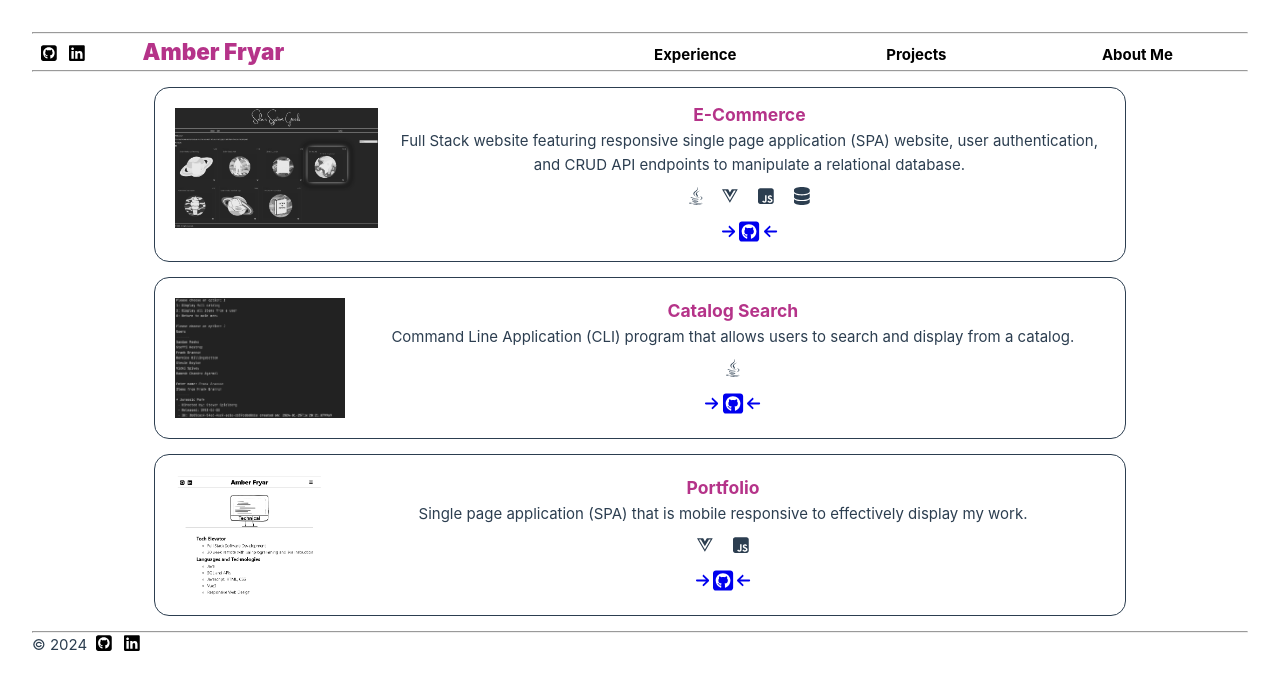
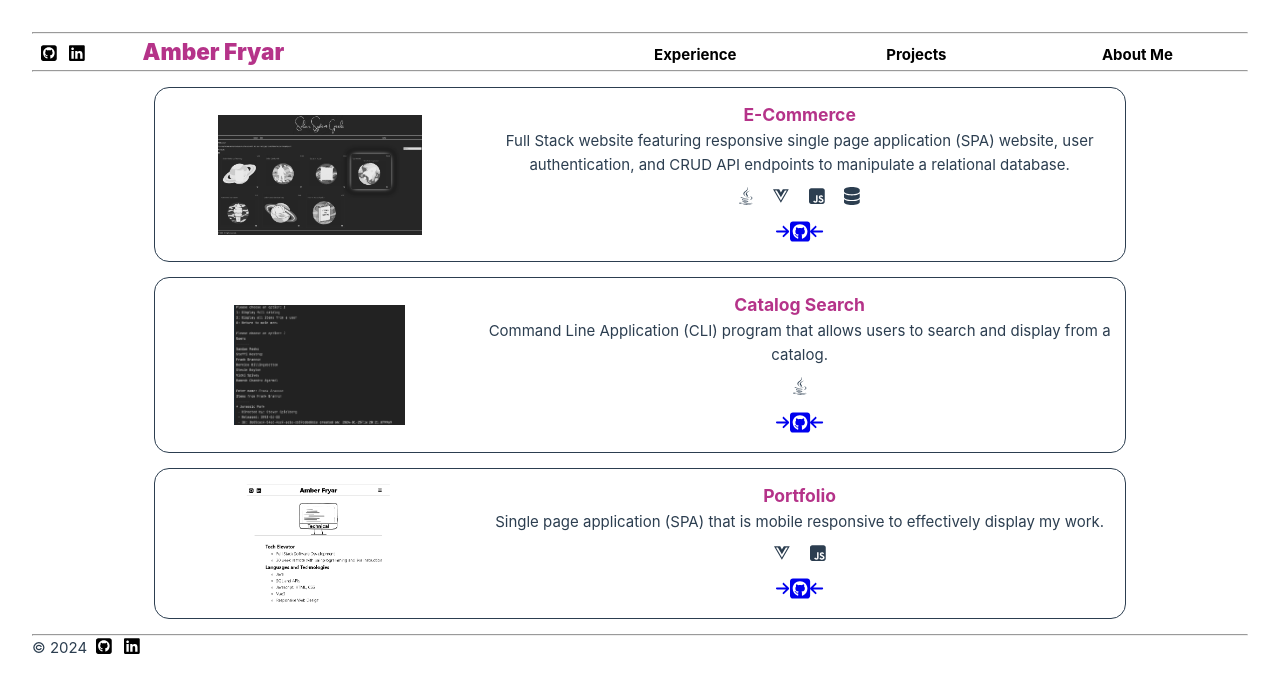
Before and after one commit to AmberFryar/Portfolio, a Vue app: page /projects in a window 1280 px wide. Shown: the top 692 px of the page. Built offline with nearby package versions, Linux system fonts and the light colour scheme.

Commit message:
project info centering adjusted vertically

```diff
--- a/src/components/Projects.vue
+++ b/src/components/Projects.vue
@@ -1,41 +1,59 @@
 // TODO: Methods so .projects on hover has all of the highlights/changes.
+// TODO: make JSON file to hold data instead of hardcoding here. 1 container- loop through data array to create multiple projects
+
 <template>
     <div class="project" id="E-Commerce">
-        <img class="imgColor" src="/src/assets/P_SSG_homepage.png" />
-        <img class="imgBW" src="/src/assets/P_SSG_homepage_BW.png" />
+        <div class="imgContainer">
+            <img class="imgBW" src="/src/assets/P_SSG_homepage_BW.png" />
+            <img class="imgColor" src="/src/assets/P_SSG_homepage.png" />
+        </div>
         <div class="info">
             <h3 class="name">E-Commerce</h3>
-            <h4 class="description">Full Stack website featuring responsive single page application (SPA) website, user authentication, and CRUD API endpoints to manipulate a relational database.</h4>
-            <div class="tech"><font-awesome-icon class= "icons" :icon="['fab', 'java']" />
-                              <font-awesome-icon class= "icons" :icon="['fab', 'vuejs']" />
-                              <font-awesome-icon class= "icons" :icon="['fab', 'js-square']" />
-                              <font-awesome-icon class= "icons" :icon="['fas', 'database']" /> </div>
+            <h4 class="description">Full Stack website featuring responsive single page application (SPA) website, user
+                authentication, and CRUD API endpoints to manipulate a relational database.</h4>
+            <div class="tech"><font-awesome-icon class="icons" :icon="['fab', 'java']" />
+                <font-awesome-icon class="icons" :icon="['fab', 'vuejs']" />
+                <font-awesome-icon class="icons" :icon="['fab', 'js-square']" />
+                <font-awesome-icon class="icons" :icon="['fas', 'database']" />
+            </div>
             <a href="https://github.com/AmberFryar/E-Commerce#e-commerce" target="_blank">
-                <font-awesome-icon class= "arrow" :icon="['fas', 'arrow-right']" /> <font-awesome-icon class= "GitHub" :icon="['fab', 'square-github']" /> <font-awesome-icon class= "arrow" :icon="['fas', 'arrow-left']" /> </a>
+                <font-awesome-icon class="arrow" :icon="['fas', 'arrow-right']" />
+                <font-awesome-icon class="GitHub" :icon="['fab', 'square-github']" />
+                <font-awesome-icon class="arrow" :icon="['fas', 'arrow-left']" /> </a>
         </div>
     </div>
     <div class="project" id="Catalog">
-        <img class="imgColor" src="/src/assets/P_Catalog_search.png" />
-        <img class="imgBW" src="/src/assets/P_Catalog_search_BW.png" />
+        <div class="imgContainer">
+            <img class="imgColor" src="/src/assets/P_Catalog_search.png" />
+            <img class="imgBW" src="/src/assets/P_Catalog_search_BW.png" />
+        </div>
         <div class="info">
             <h3 class="name">Catalog Search</h3>
-            <h4 class="description"> Command Line Application (CLI) program that allows users to search and display from a catalog.</h4>
-            <div class="tech"><font-awesome-icon class= "icons" :icon="['fab', 'java']" /> </div>
+            <h4 class="description"> Command Line Application (CLI) program that allows users to search and display from a
+                catalog.</h4>
+            <div class="tech"><font-awesome-icon class="icons" :icon="['fab', 'java']" /> </div>
             <a href="https://github.com/AmberFryar/Catalog-Search#catalog" target="_blank">
-                <font-awesome-icon class= "arrow" :icon="['fas', 'arrow-right']" /> <font-awesome-icon class= "GitHub" :icon="['fab', 'square-github']" /> <font-awesome-icon class= "arrow" :icon="['fas', 'arrow-left']" /> </a>
+                <font-awesome-icon class="arrow" :icon="['fas', 'arrow-right']" />
+                <font-awesome-icon class="GitHub" :icon="['fab', 'square-github']" />
+                <font-awesome-icon class="arrow" :icon="['fas', 'arrow-left']" /> </a>
         </div>
-
     </div>
     <div class="project" id="Portfolio">
-        <img class="imgColor" src="/src/assets/P_Portfolio.png" />
-        <img class="imgBW" src="/src/assets/P_Portfolio_BW1.png" />
+        <div class="imgContainer">
+            <img class="imgColor" src="/src/assets/P_Portfolio.png" />
+            <img class="imgBW" src="/src/assets/P_Portfolio_BW1.png" />
+        </div>
         <div class="info">
             <h3 class="name">Portfolio</h3>
-            <h4 class="description"> Single page application (SPA) that is mobile responsive to effectively display my work.</h4>
-            <div class="tech"><font-awesome-icon class= "icons" :icon="['fab', 'vuejs']" />
-                              <font-awesome-icon class= "icons" :icon="['fab', 'js-square']" /></div>
+            <h4 class="description"> Single page application (SPA) that is mobile responsive to effectively display my work.
+            </h4>
+            <div class="tech"><font-awesome-icon class="icons" :icon="['fab', 'vuejs']" />
+                <font-awesome-icon class="icons" :icon="['fab', 'js-square']" />
+            </div>
             <a href="https://github.com/AmberFryar/Portfolio#portfolio-website" target="_blank">
-                <font-awesome-icon class= "arrow" :icon="['fas', 'arrow-right']" /> <font-awesome-icon class= "GitHub" :icon="['fab', 'square-github']" /> <font-awesome-icon class= "arrow" :icon="['fas', 'arrow-left']" /> </a>
+                <font-awesome-icon class="arrow" :icon="['fas', 'arrow-right']" />
+                <font-awesome-icon class="GitHub" :icon="['fab', 'square-github']" />
+                <font-awesome-icon class="arrow" :icon="['fas', 'arrow-left']" /> </a>
         </div>
 
     </div>
@@ -44,7 +62,7 @@
 
 </script>
 <style scoped>
-.project {
+/* .project {
     display: flex;
     border-style: solid;
     border-width: thin;
@@ -55,42 +73,69 @@
     margin: auto;
     margin-top: 15px;
     margin-bottom: 15px;
+} */
+.project {
+    display: grid;
+    border-style: solid;
+    border-width: thin;
+    width: 80%;
+    height: auto;
+    border-radius: 15px;
+    padding: 5px;
+    margin: auto;
+    margin-top: 15px;
+    margin-bottom: 15px;
+    grid-template-columns: 1fr 2fr;
+    grid-template-areas: "imgContainer info";
 }
 
 .name {
-    color:rgb(181 51 137);
+    color: rgb(181 51 137);
 }
+
 h3 {
     font-weight: bold;
 }
+
 .project:hover {
     border-width: medium;
     border-color: rgb(181 51 137);
 }
+
+.imgContainer {
+    display: flex;
+    flex-wrap: wrap;
+    grid-area: imgContainer;
+    align-content: center;
+    justify-content: center;
+}
+
 .info {
-    margin: auto;
+    grid-area: info;
+    margin-right: 1px;
     padding: 8px;
     text-align: center;
 }
+
 .imgBW {
-    position: absolute;
+    position: fixed;
     height: 120px;
-    margin-top: 15px;
-    margin-left: 15px;
-    margin-bottom: 15px;
+    align-self: center;
+
 }
+
 .imgBW:hover {
     opacity: 0;
 }
+
 .imgColor {
     height: 120px;
-    margin-top: 15px;
-    margin-left: 15px;
-    margin-bottom: 15px;
+    align-self: center;
 }
 
 a {
-    text-decoration: none;;
+    text-decoration: none;
+    ;
 }
 
 .icons {
@@ -105,14 +150,17 @@ a {
 .arrow {
     margin-bottom: 4px;
 }
+
 @media only screen and (max-width: 821px) {
     .project {
-        flex-wrap: wrap;
         justify-content: center;
+        grid-template-columns: 1fr ;
+        grid-template-areas:
+                    "info"
+                    "imgContainer";
     }
 
     .imgBW {
-        width:fit-content;
+        width: fit-content;
     }
-}
-</style>
+}</style>
--- a/src/components/Socials.vue
+++ b/src/components/Socials.vue
@@ -13,6 +13,7 @@
     margin-right: 3px;
     height: 18px;
 }
+
 a :hover {
     color: rgb(181 51 137);
 }
```
Also changed, not shown: 11 other files (tests, documents, lock files or other folders).
